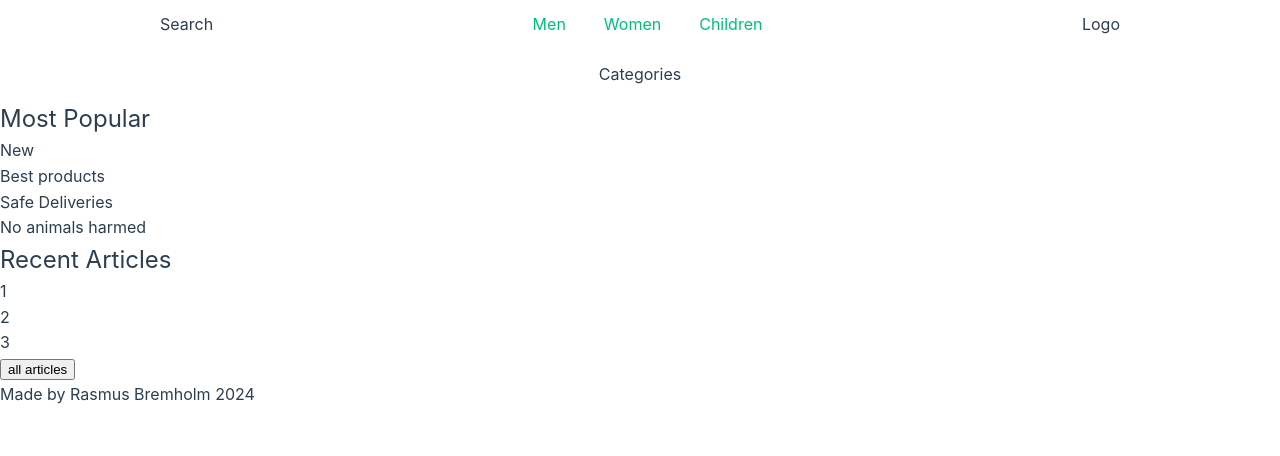
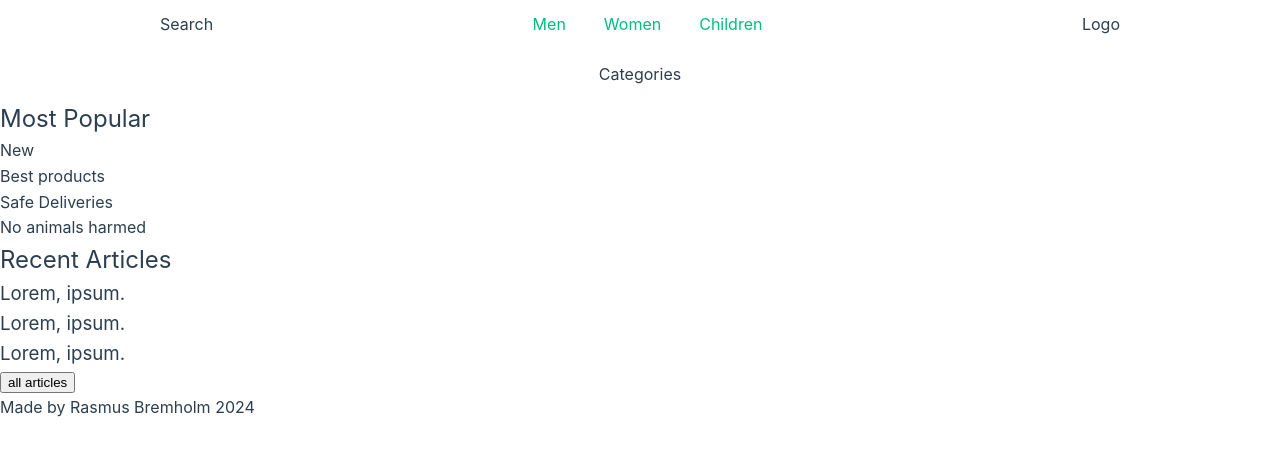
Before and after one commit to Visceral89/Vue-Shop, a Vue app: page / in a window 1280 px wide. Shown: the top 456 px of the page. Built offline with nearby package versions, Linux system fonts and the light colour scheme.

Commit message:
Readme done and article structure

```diff
--- a/src/views/Home.vue
+++ b/src/views/Home.vue
@@ -13,9 +13,9 @@
 	<section id="articles">
 		<h2>Recent Articles</h2>
 		<div class="article-container">
-			<div>1</div>
-			<div>2</div>
-			<div>3</div>
+			<article><h3 class="article-title">Lorem, ipsum.</h3></article>
+			<article><h3 class="article-title">Lorem, ipsum.</h3></article>
+			<article><h3 class="article-title">Lorem, ipsum.</h3></article>
 		</div>
 		<button>all articles</button>
 	</section>
```
Also changed, not shown: 1 other file (tests, documents, lock files or other folders).
